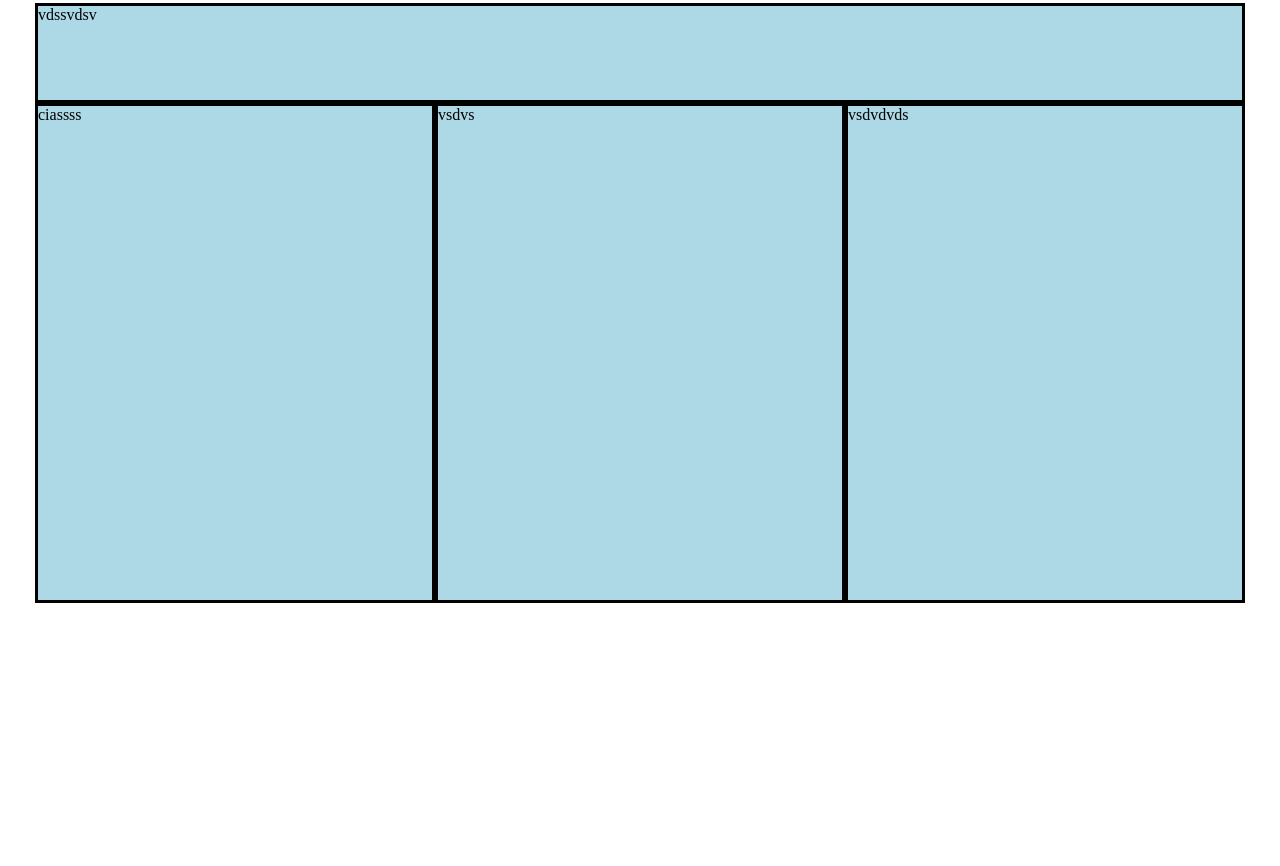
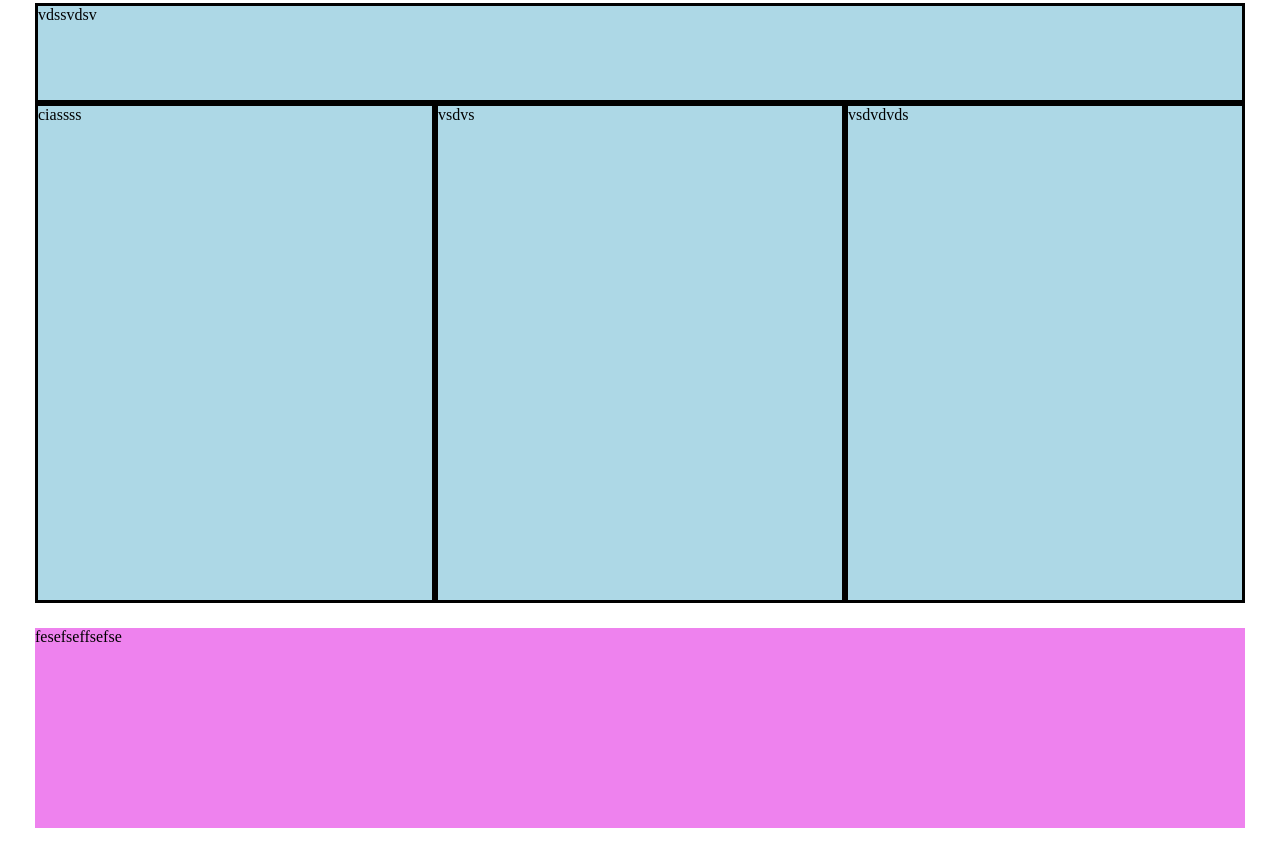
Before and after one commit to alessandroordetti/htmlcss-struttura-wp, a plain HTML site: page index.html in a window 1280 px wide. Shown: the part 457-1323 px from the top of the page. Before the commit the page ends 1120 px from the top, so only its background shows below. Drawn offline with Linux system fonts and the light colour scheme.

Commit message:
Adding footer

```diff
--- a/css/style.css
+++ b/css/style.css
@@ -65,3 +65,9 @@
     background-color: lightblue;
     float:left;
 }
+
+.violet {
+    width: 100%;
+    height: 200px;
+    background-color: violet;
+}
--- a/index.html
+++ b/index.html
@@ -18,7 +18,7 @@
             <main class="blue-main">vsdvs</main>
             <aside class="right-aside">vsdvdvds</aside>
         </div>
-        <div class="violet"></div>
+        <div class="violet">fesefseffsefse</div>
     </div>
 </body>
 </html>
```
